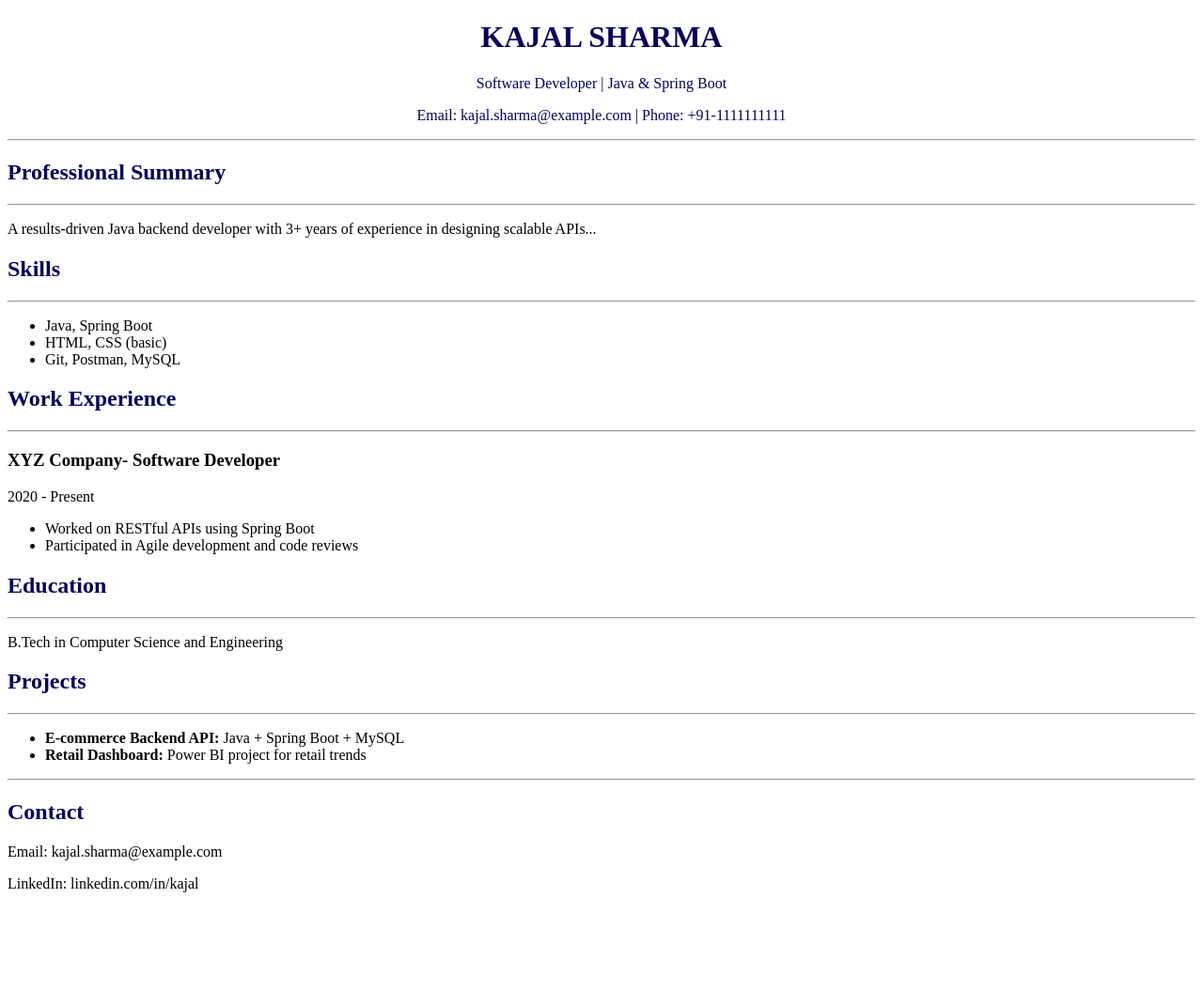
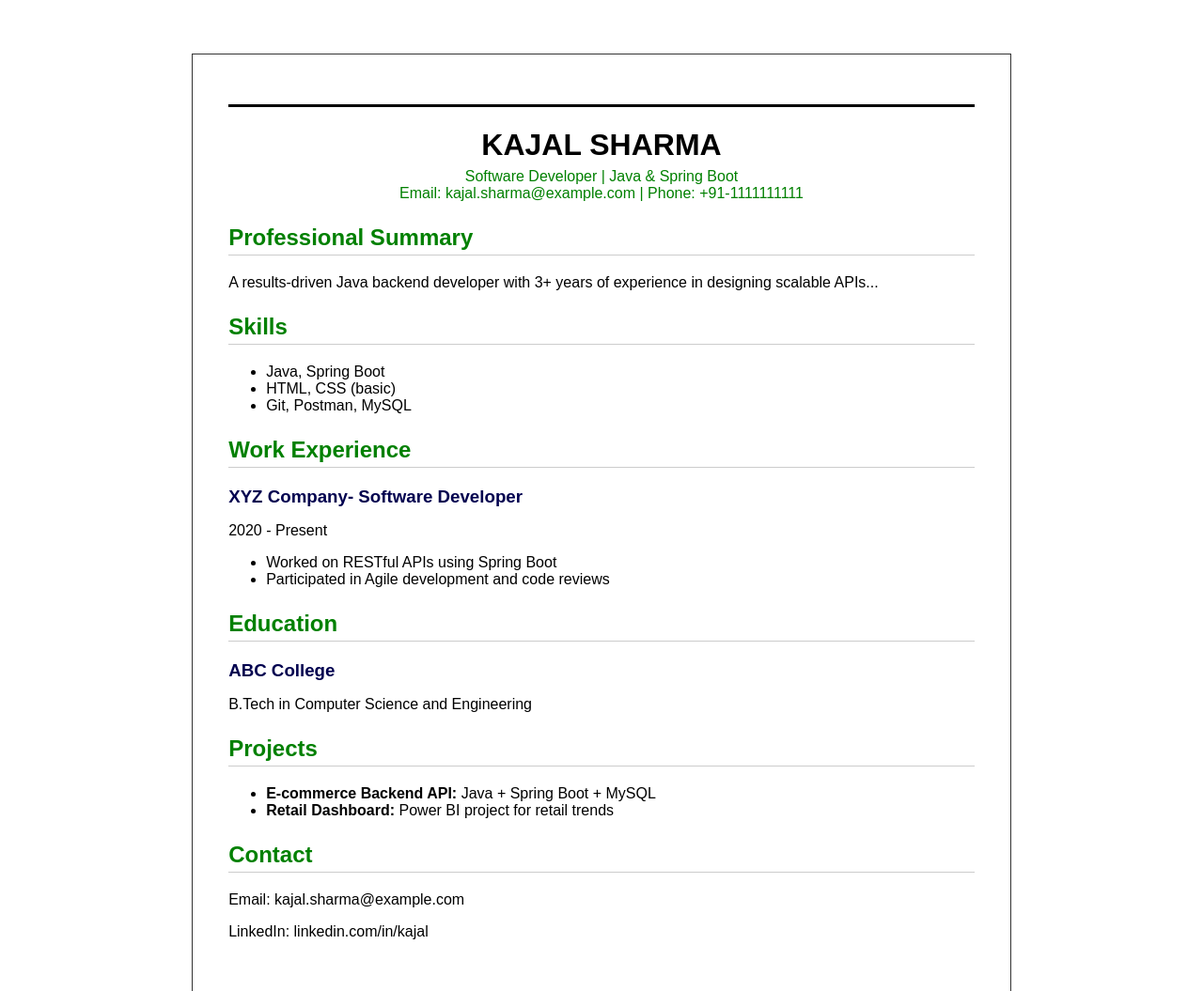
Before and after one commit to kajalsharma84/kajalsharma84, a plain HTML site: page single-page-CV/index.html in a window 1280 px wide. Shown: the top 1055 px of the page at 94% size. Before the commit the page ends 966 px from the top, so only its background shows below. Drawn offline with Linux system fonts and the light colour scheme.

Commit message:
changed design of CV

```diff
--- a/single-page-CV/index.html
+++ b/single-page-CV/index.html
@@ -5,27 +5,80 @@
     <meta name="viewport" content="width=device-width, initial-scale=1.0">
     <meta name="Description" content="Project for single page CV">
     <title>Kajal Sharma</title>
+    <style>
+    body {
+      width: 21cm;
+      margin: 1.5cm auto;
+      padding: 1cm;
+      border: 1px solid #333;
+      font-family: Arial, sans-serif;
+      background-color: white;
+      color: black;
+    }
 
+    h1 {
+      text-align: center;
+      margin-bottom: 0.2em;
+    }
+
+    header p {
+      text-align: center;
+      margin: 0;
+    }
+
+    hr {
+      height: 3px;
+      background-color: black;
+      border: none;
+      margin: 1em 0;
+    }
+
+    section {
+      margin-top: 1.5em;
+    }
+
+    h2 {
+      color: green;
+      border-bottom: 1px solid #ccc;
+      padding-bottom: 4px;
+    }
+
+    h3 {
+      color: rgb(0, 0, 79);
+      margin-bottom: 0.2em;
+    }
+
+    ul {
+      margin-top: 0.5em;
+    }
+
+    @media print {
+      body {
+        width: auto;
+        margin: 0;
+        border: none;
+        box-shadow: none;
+      }
+    }
+  </style>
 </head>
 
 <body>
     <header>
-        <h1 style="text-align: center; color: rgb(7, 1, 92);">KAJAL SHARMA</h1>
-        <p style="text-align: center;color: rgb(7, 1, 92);">Software Developer | Java & Spring Boot</p>
-        <p style="text-align: center;color: rgb(7, 1, 92);">Email: kajal.sharma@example.com | Phone: +91-1111111111</p>
-        <hr style="color: rgb(7, 1, 92);">
+        <hr style="height: 3px; background-color: black; border: none;">
+        <h1 style="color:black;">KAJAL SHARMA</h1>
+        <p style="color: green;">Software Developer | Java & Spring Boot</p>
+        <p style="color: green;">Email: kajal.sharma@example.com | Phone: +91-1111111111</p>
     </header>
 
       <main>
         <section id="summary">
-          <h2 style="color: rgb(7, 1, 92);">Professional Summary</h2>
-          <hr style="color: rgb(7, 1, 92);">
+          <h2 style="color: green;">Professional Summary</h2>
           <p>A results-driven Java backend developer with 3+ years of experience in designing scalable APIs...</p>
         </section>
 
         <section id="skills">
-          <h2 style="color: rgb(7, 1, 92)">Skills</h2>
-          <hr style="color: rgb(7, 1, 92);">
+          <h2 style="color: green;">Skills</h2>
           <ul>
             <li>Java, Spring Boot</li>
             <li>HTML, CSS (basic)</li>
@@ -34,9 +87,8 @@
         </section>
 
         <section id="experience">
-          <h2 style="color: rgb(7, 1, 92);">Work Experience</h2>
-          <hr style="color: rgb(7, 1, 92);">
-          <h3>XYZ Company- Software Developer</h3>
+          <h2 style="color: green;">Work Experience</h2>
+          <h3 style="color: rgb(0, 0, 79);">XYZ Company- Software Developer</h3>
           <p>2020 - Present</p>
           <ul>
             <li>Worked on RESTful APIs using Spring Boot</li>
@@ -45,14 +97,13 @@
         </section>
 
         <section id="education">
-          <h2 style="color: rgb(7, 1, 92)">Education</h2>
-          <hr style="color: rgb(7, 1, 92);">
+          <h2 style="color: green">Education</h2>
+          <h3 style="color: rgb(0, 0, 79);">ABC College</h3>
           <p>B.Tech in Computer Science and Engineering</p>
         </section>
 
         <section id="projects">
-          <h2 style="color: rgb(7, 1, 92)">Projects</h2>
-          <hr style="color: rgb(7, 1, 92);">
+          <h2 style="color: green">Projects</h2>
           <ul>
             <li><strong>E-commerce Backend API:</strong> Java + Spring Boot + MySQL</li>
             <li><strong>Retail Dashboard:</strong> Power BI project for retail trends</li>
@@ -60,8 +111,7 @@
         </section>
 
         <section id="contact">
-          <hr style="color: rgb(7, 1, 92);">
-          <h2 style="color: rgb(7, 1, 92)">Contact</h2>
+          <h2 style="color: green">Contact</h2>
           <p>Email: kajal.sharma@example.com</p>
           <p>LinkedIn: linkedin.com/in/kajal</p>
         </section>
```
